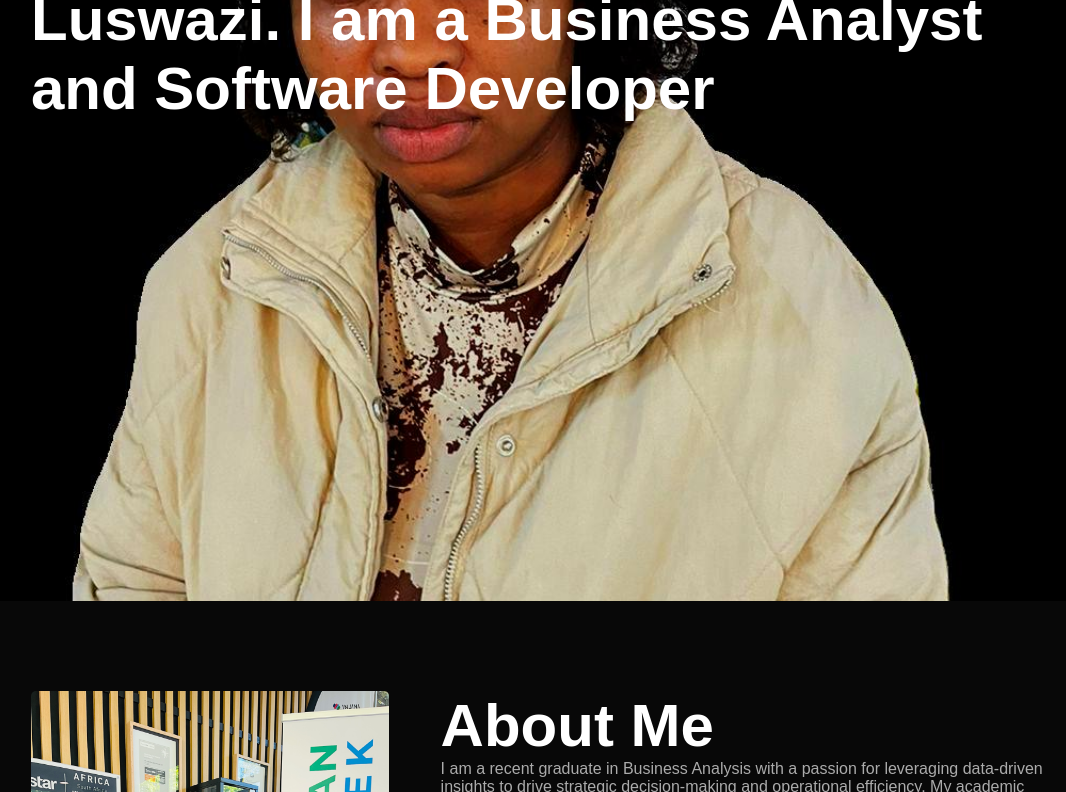
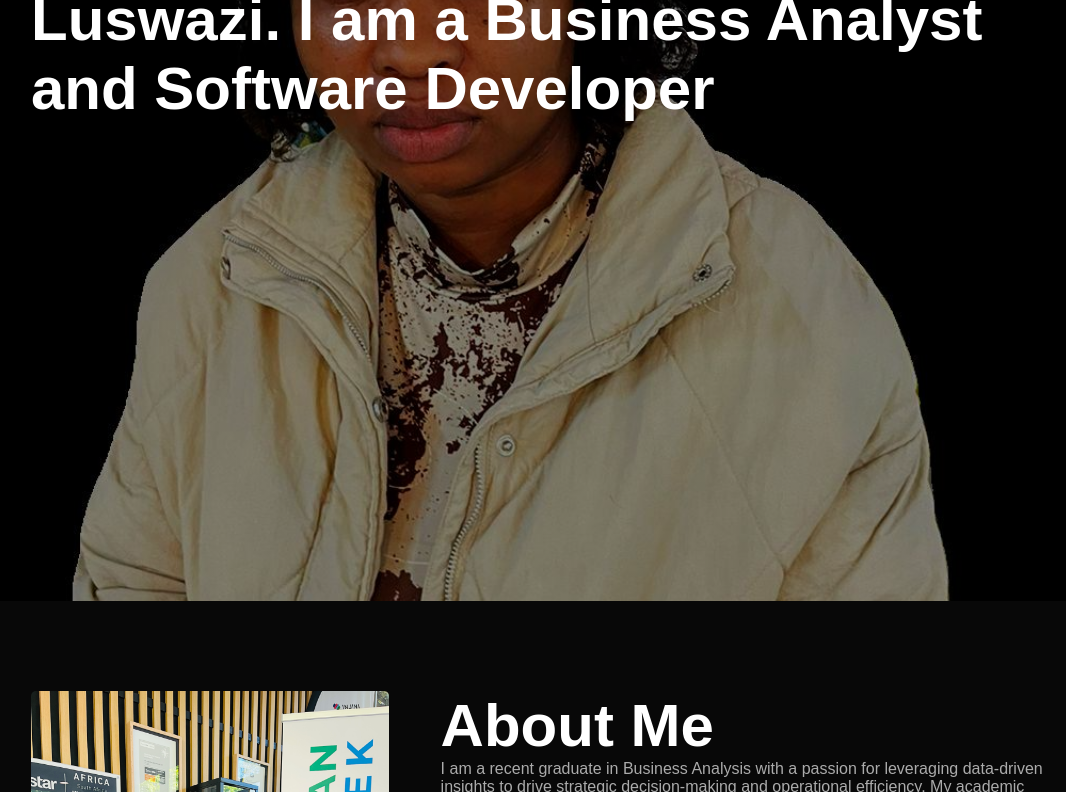
Before and after one commit to Noxolo98/My-Portfolio, a plain HTML site: page index.html in a window 1280 px wide. Shown: the part 199-991 px from the top of the page, without its empty margins (97-1163 px from the left). Drawn offline with Linux system fonts and the light colour scheme.

Commit message:
updated background

```diff
--- a/style.css
+++ b/style.css
@@ -14,7 +14,7 @@ body{
 #header{
   width: 100%;
   height: 100vh;
-  background-image: url(images/Image\ \(1\).JPG);
+  background: linear-gradient(rgba(0, 0, 0, 0.4), rgba(0, 0, 0, 0.4)), url('images/Image\ \(1\).JPG');
   background-size: cover;
   background-position: center;
 }
```
